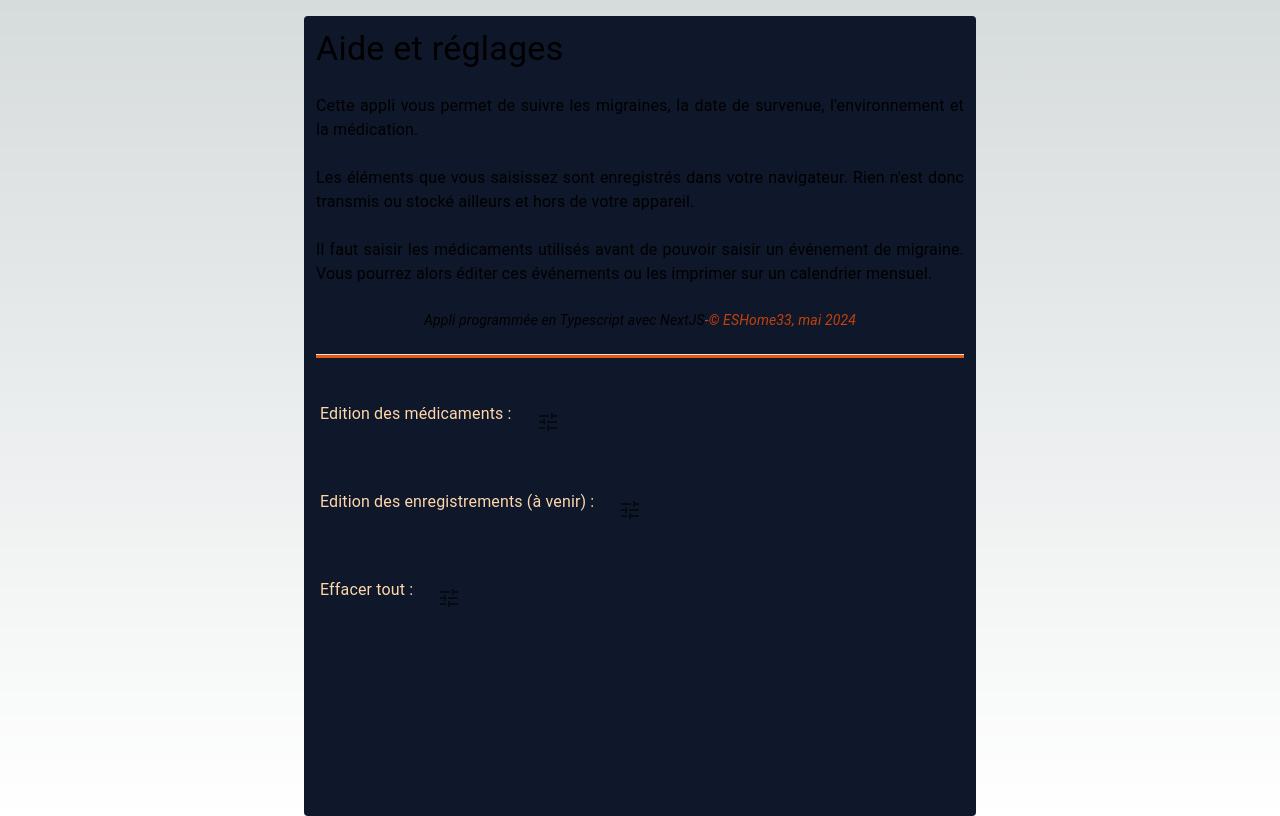
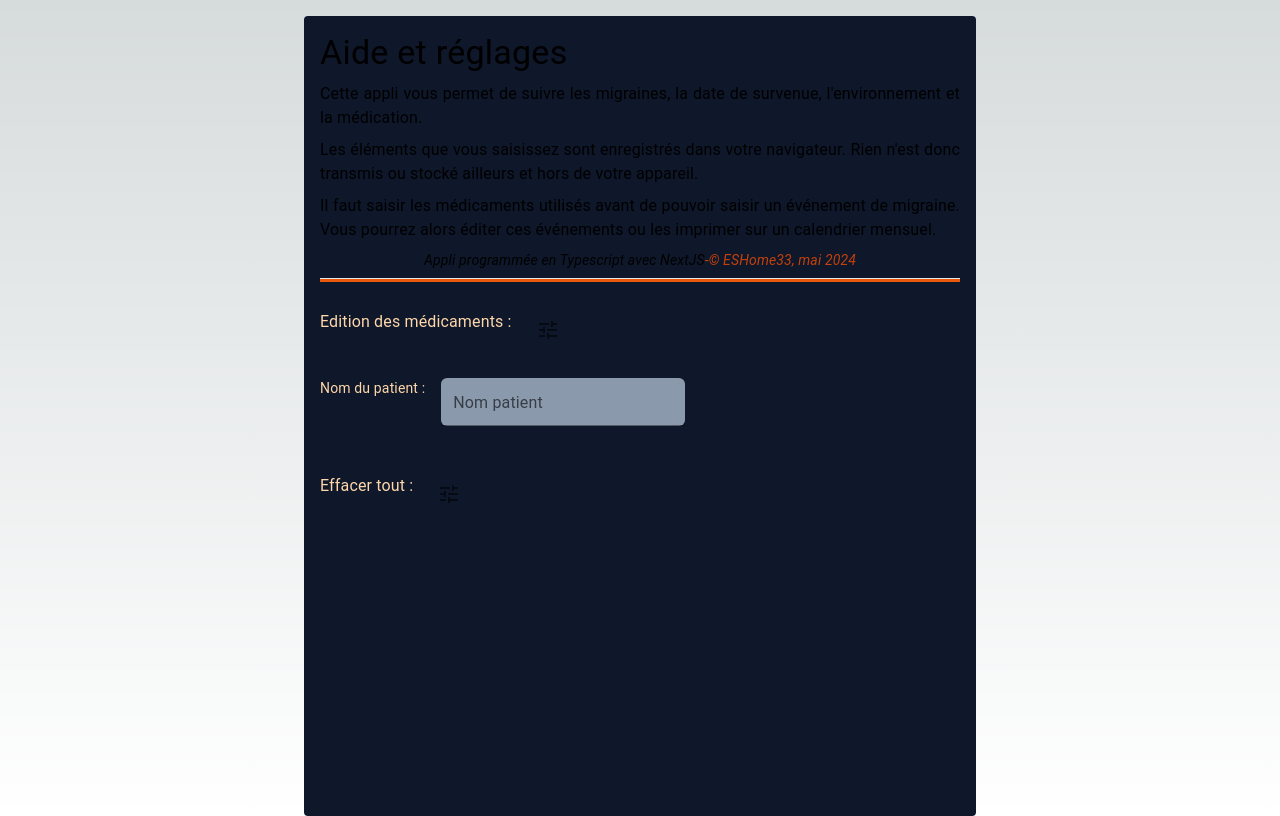
Before and after one commit to esHome33/migraine, a Next.js app: page /settings in a window 1280 px wide. Built offline with nearby package versions, Linux system fonts and the light colour scheme.

Commit message:
patient name and download in calendar page

```diff
--- a/package.json
+++ b/package.json
@@ -1,6 +1,6 @@
 {
   "name": "migraine",
-  "version": "1.3.2",
+  "version": "1.3.3",
   "private": false,
   "author": {
     "name": "ESHome33",
--- a/src/app/calendar/page.tsx
+++ b/src/app/calendar/page.tsx
@@ -1,7 +1,7 @@
 'use client'
 
-import { Contenu } from "@/lib/types";
-import { AnalyseContent, getContenu, GetFilteredContent, MiseEnCSVContenu } from "@/lib/utils";
+import { CLE_PATIENT, Contenu } from "@/lib/types";
+import { AnalyseContent, FabriqueCalendrierCSV, getContenu, GetFilteredContent, MiseEnCSVContenu } from "@/lib/utils";
 import { Button, Drawer, IconButton, List, Snackbar, Typography } from "@mui/material";
 import { useEffect, useRef, useState } from "react";
 import MenuOpenIcon from '@mui/icons-material/MenuOpen';
@@ -13,6 +13,8 @@ import Calendarline from "@/components/calendarline";
 
 
 const Calendar = () => {
+
+	const first_version = false;
 
 	const [items_init, setItems_init] = useState<Contenu[] | undefined>(undefined);
 	const [items, setItems] = useState<Contenu[] | undefined>(undefined);
@@ -42,22 +44,56 @@ const Calendar = () => {
 			items.map((contenu: Contenu) => {
 				resu += MiseEnCSVContenu(contenu);
 			});
+			if (first_version) {
 				data_dl.current = encodeURI("?data=" + resu);
+			} else {
+				data_dl.current = resu;
 			}
-	}, [items]);
+		}
+	}, [items, first_version]);
 
 	useEffect(() => {
+		if (first_version) {
 			title_dl.current = encodeURI("&title=" + filtre_s);
-	}, [filtre_s]);
+		} else {
+			title_dl.current = filtre_s;
+		}
+	}, [filtre_s,first_version]);
 
 
+	const litNomPatient = () => {
+		if (window) {
+			const patient = window.localStorage.getItem(CLE_PATIENT);
+			if (!patient) {
+				return "NOM PATIENT";
+			} else {
+				return patient;
+			}
+		} else {
+			return "NONAME";
+		}
+	}
+
 	const faire_download = () => {
+		if (first_version) {
 			const d = data_dl.current;
 			const t = title_dl.current;
 			const url = "/dl" + d + t;
 			setMsg_info(`${url}`);
 			setOpenInfo(true);
 			router.push(url);
+		} else {
+			const nom = litNomPatient();
+			const data_traitee = FabriqueCalendrierCSV(data_dl.current, nom, title_dl.current);
+			const datacsv = new Blob([data_traitee], { type: 'text/csv' });
+			const url = window.URL.createObjectURL(datacsv);
+			const link = document.createElement('a');
+			link.href = url;
+			link.setAttribute('download', `${title_dl.current}.csv`);
+			document.body.appendChild(link);
+			link.click();
+			document.body.removeChild(link);
+		}
 	}
 
 	const ouvre_panel = () => {
--- a/src/app/dl/page.tsx
+++ b/src/app/dl/page.tsx
@@ -5,6 +5,7 @@ import { useRouter, useSearchParams } from 'next/navigation';
 import toast, { Toaster } from 'react-hot-toast';
 import ArrowBackIcon from '@mui/icons-material/ArrowBack';
 import { FabriqueCalendrierCSV } from '@/lib/utils';
+import { CLE_PATIENT } from '@/lib/types';
 
 const DLPage = () => {
 
@@ -13,9 +14,23 @@ const DLPage = () => {
     const title = sp.get('title');
     const router = useRouter();
 
+    const litNomPatient = () => {
+        if (window) {
+            const patient = window.localStorage.getItem(CLE_PATIENT);
+            if (!patient) {
+                return "NOM PATIENT";
+            } else {
+                return patient;
+            }
+        } else {
+            return "NONAME";
+        }
+    }
+
     const createAndDownloadFile = () => {
         if (data) {
-            const data_traitee = FabriqueCalendrierCSV(data, "Etienne", title);
+            const nom = litNomPatient();
+            const data_traitee = FabriqueCalendrierCSV(data, nom, title);
             const datacsv = new Blob([data_traitee], { type: 'text/csv' });
             const url = window.URL.createObjectURL(datacsv);
             const link = document.createElement('a');
--- a/src/app/page.tsx
+++ b/src/app/page.tsx
@@ -53,7 +53,7 @@ export default function Home() {
         </CardActions>
       </Card>
       <div className="text-sm italic font-black text-orange-300">
-        version 1.3.2
+        version 1.3.3
       </div>
     </main>
   );
--- a/src/app/settings/page.tsx
+++ b/src/app/settings/page.tsx
@@ -1,10 +1,43 @@
-import { IconButton, Typography } from '@mui/material'
+'use client';
+import { IconButton, TextField, Typography } from '@mui/material'
 import TuneIcon from '@mui/icons-material/Tune';
+import { useEffect, useState } from 'react';
+import { CLE_PATIENT } from '@/lib/types';
+import toast, { Toaster } from 'react-hot-toast';
 
 const SettingsPage = () => {
+
+
+    const getNomPatient = () => {
+        return window.localStorage.getItem(CLE_PATIENT);
+    }
+
+    const [nom, setNom] = useState<string>("");
+
+    useEffect(() => {
+        if (window) {
+            const nom = getNomPatient()
+            if (nom) {
+                setNom(nom);
+            }
+        }
+    },[])
+
+    const saisitNom = (nom:string) => {
+        if (window) {
+            if (nom === "") {
+                window.localStorage.removeItem(CLE_PATIENT);
+            } else {
+                window.localStorage.setItem(CLE_PATIENT, nom);
+            }
+            setNom(nom);
+        }
+    }
+
     return (
         <div className='max-w-2xl mx-auto mt-4 p-2 h-dvh rounded bg-slate-900'>
-            <div className='flex flex-col space-y-6  text-justify p-1'>
+            <Toaster />
+            <div className='flex flex-col space-y-2 text-justify p-2'>
                 <Typography variant='h4'>Aide et réglages</Typography>
                 <Typography variant='body1'>Cette appli vous permet de suivre les migraines, la date de survenue,
                     l&apos;environnement et la médication.
@@ -32,7 +65,7 @@ const SettingsPage = () => {
                 </div>
                 <hr className='bg-orange-600 h-1 w-full' />
             </div>
-            <div className='flex flex-row space-x-4 mt-8 align-baseline p-2'>
+            <div className='flex flex-row space-x-4 mt-3 align-baseline p-2'>
                 <Typography
                     variant='body1'
                     className='text-orange-200 font-bold'
@@ -46,18 +79,22 @@ const SettingsPage = () => {
                 </IconButton>
             </div>
 
-            <div className='flex flex-row space-x-4 mt-8 align-baseline p-2'>
+            <div className='flex flex-row space-x-4 mt-3 align-baseline p-2'>
                 <Typography
-                    variant='body1'
-                    className='text-orange-200 font-bold'
+                    variant='body2'
+                    className='text-orange-200 font-bold mt-3'
                 >
-                    Edition des enregistrements (à venir) :
+                    Nom du patient :
                 </Typography>
-                <IconButton
-                    href=''
-                    className='text-orange-500 -mt-1 bg-orange-200 hover:bg-orange-600 hover:text-orange-100 h-10 w-10'>
-                    <TuneIcon />
-                </IconButton>
+                <TextField
+                    size='small'
+                    variant='filled'
+                    label="Nom patient"
+                    color='success'
+                    className='max-w-sm bg-slate-400 text-orange-800 rounded-md'
+                    value={nom}
+                    onChange={(e) => { e.preventDefault();  saisitNom(e.target.value)}}
+                />
 
             </div>
             <div className='flex flex-row space-x-4 mt-8 align-baseline p-2'>
--- a/src/lib/types.ts
+++ b/src/lib/types.ts
@@ -1,5 +1,6 @@
 export const CLE_CONTENU = "mig_content";
 export const CLE_TRAITEMENTS = "mig_trt";
+export const CLE_PATIENT = "pat_name";
 
 export type MOIS =
 	| "jan"
```
Also changed, not shown: 1 other file (tests, documents, lock files or other folders). Lines whose indentation alone changed are shown as unchanged.
